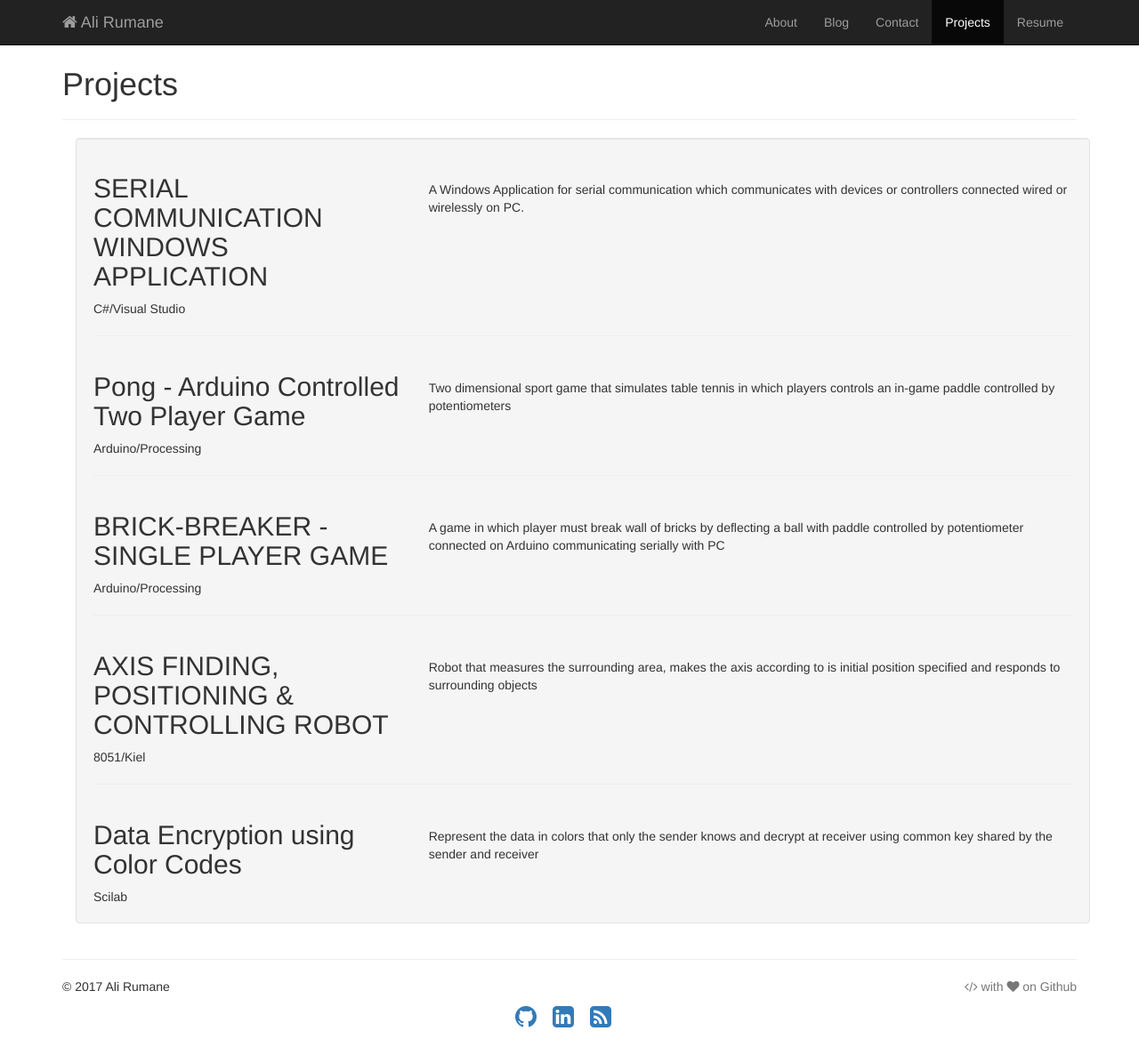
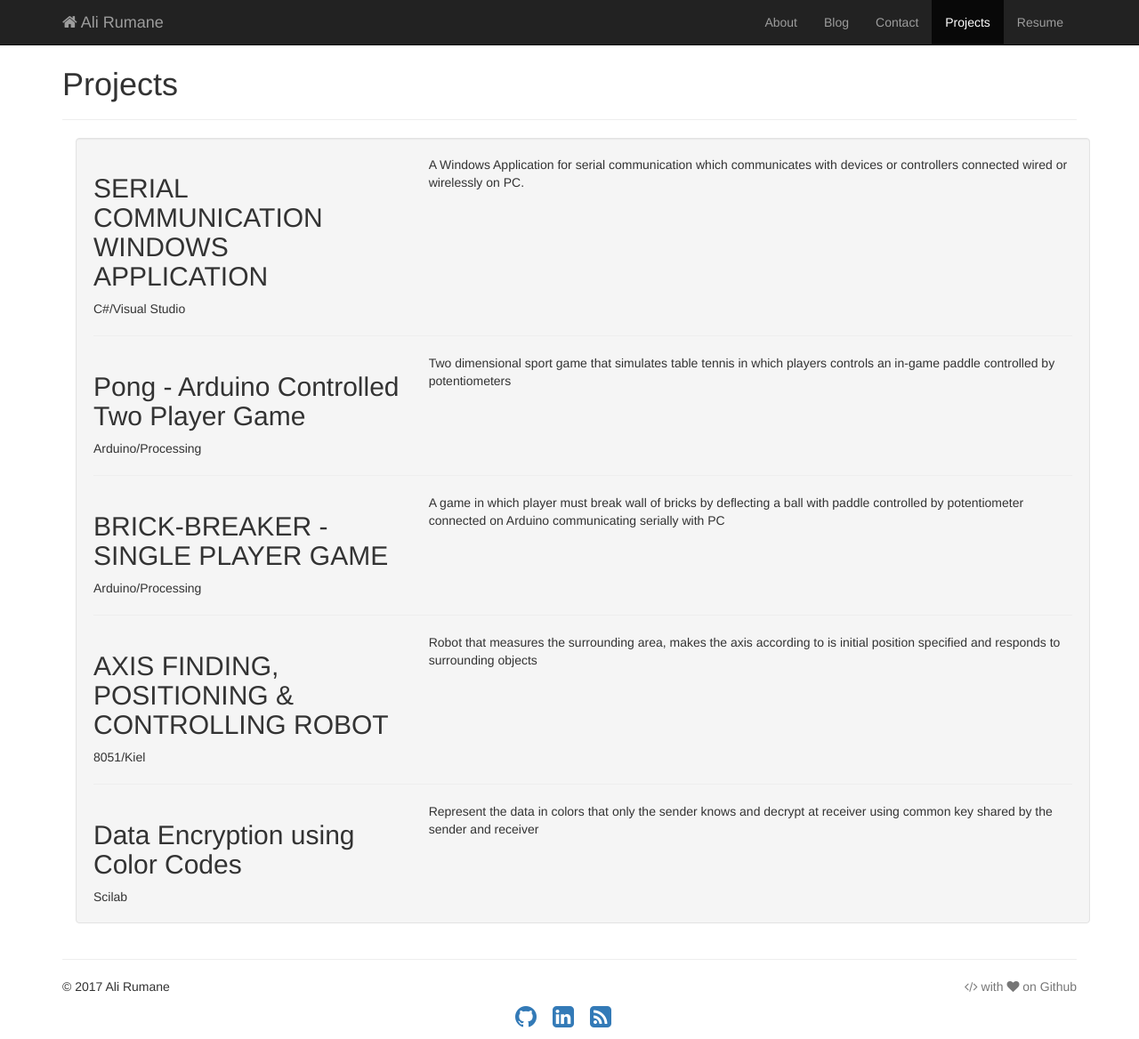
Before and after one commit to alirumane/ali-backup, a Jekyll site: the page built from projects.html, in a window 1280 px wide and 1168 px high. Shown: the whole window at 89% size. Built offline with Jekyll 4.4.1, drawn with Linux system fonts in a browser that asks for light colours.

Commit message:
Update projects.html

```diff
--- a/projects.html
+++ b/projects.html
@@ -26,7 +26,7 @@ group: navigation
       {{project.technologies}}
     </div>
 
-    <div class="col-md-8" style="margin-top:2em; margin-bottom:1em">
+    <div class="col-md-8">
       <div>{{project.description}}</div>
       {% if project.links.github %}
         <div><i class="fa fa-github"></i> <a href="{{ project.links.github }}">{{project.name}}</a></div>
```
